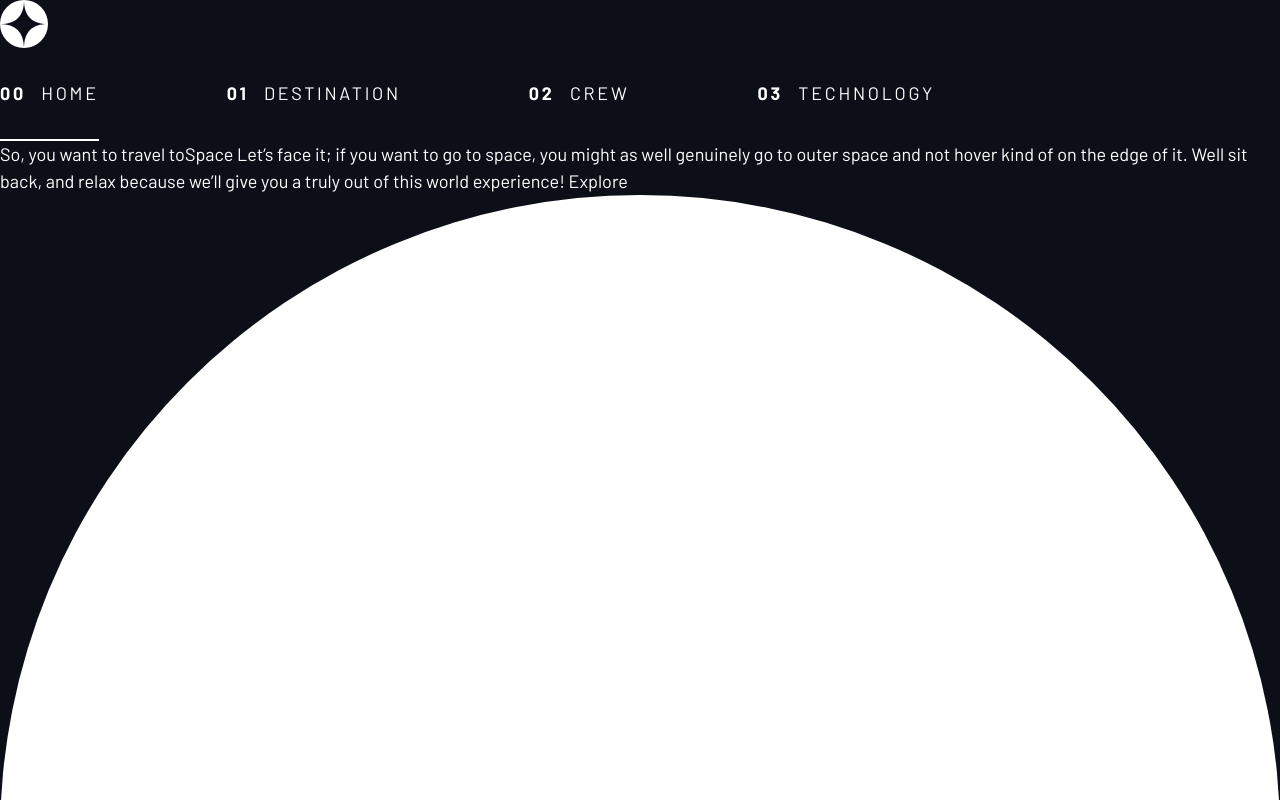
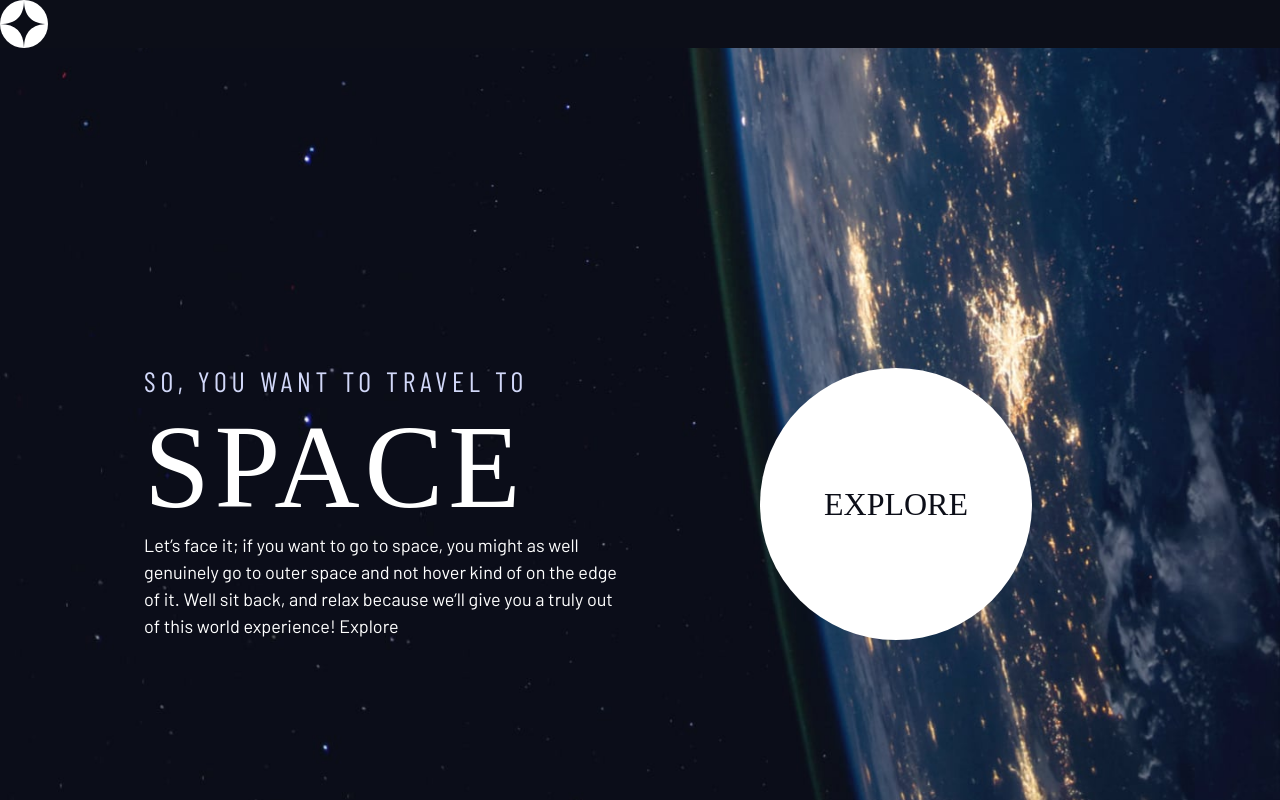
Before and after one commit to tatasadi/space-tourism, a React (Vite) app: page / in a window 1280 px wide. Shown: the top 800 px of the page. Built offline with nearby package versions, Linux system fonts and the light colour scheme; a web font is replaced by a local one.

Commit message:
finish homepage

```diff
--- a/src/components/Button.tsx
+++ b/src/components/Button.tsx
@@ -1,9 +1,6 @@
 export default function Button({ children }) {
   return (
-    <a
-      href="#"
-      className="large-button uppercase ff-serif fs-600 text-dark bg-white"
-    >
+    <a href="#" className="large-button uppercase ff-serif text-dark bg-white">
       {children}
     </a>
   )
--- a/src/components/Header.tsx
+++ b/src/components/Header.tsx
@@ -4,41 +4,50 @@ export default function Header() {
   const { pathname } = useLocation()
   console.log(location)
   return (
-    <header>
+    <header className="primary-header flex">
       <div>
-        <img src="/images/shared/logo.svg" />
+        <img
+          className="logo"
+          src="/images/shared/logo.svg"
+          alt="space tourism logo"
+        />
       </div>
-      <div></div>
-      <nav>
+      {/* <nav>
         <ul className="primary-navigation underline-indicators flex">
           <li className={pathname === "/" ? "active" : ""}>
-            <Link className="uppercase text-white letter-spacing-2" to="/">
+            <Link
+              className="ff-sans-cond uppercase text-white letter-spacing-2"
+              to="/"
+            >
               <span>00</span> Home
             </Link>
           </li>
           <li className={pathname === "/destination" ? "active" : ""}>
             <Link
-              className="uppercase text-white letter-spacing-2"
+              className="ff-sans-cond uppercase text-white letter-spacing-2"
               to="/destination"
             >
               <span>01</span> Destination
             </Link>
           </li>
           <li className={pathname === "/crew" ? "active" : ""}>
-            <Link className="uppercase text-white letter-spacing-2" to="/crew">
+            <Link
+              className="ff-sans-cond uppercase text-white letter-spacing-2"
+              to="/crew"
+            >
               <span>02</span> Crew
             </Link>
           </li>
           <li className={pathname === "/technology" ? "active" : ""}>
             <Link
-              className="uppercase text-white letter-spacing-2"
+              className="ff-sans-cond uppercase text-white letter-spacing-2"
               to="/technology"
             >
               <span>03</span> Technology
             </Link>
           </li>
         </ul>
-      </nav>
+      </nav> */}
     </header>
   )
 }
--- a/src/components/Layout.tsx
+++ b/src/components/Layout.tsx
@@ -5,9 +5,7 @@ export default function Layout() {
   return (
     <>
       <Header />
-      <main>
-        <Outlet />
-      </main>
+      <Outlet />
     </>
   )
 }
--- a/src/index.css
+++ b/src/index.css
@@ -9,12 +9,12 @@
   --clr-white: 0 0% 100%;
 
   /* font-sizes */
-  --fs-900: 9.375rem;
-  --fs-800: 6.25rem;
-  --fs-700: 3.5rem;
-  --fs-600: 2rem;
+  --fs-900: clamp(5rem, 8vw + 1rem, 9.375rem);
+  --fs-800: 3.5rem;
+  --fs-700: 1.5rem;
+  --fs-600: 1rem;
   --fs-500: 1.75rem;
-  --fs-400: 1.125rem;
+  --fs-400: 0.9375rem;
   --fs-300: 1rem;
   --fs-200: 0.875rem;
 
@@ -24,11 +24,30 @@
   --ff-sans-normal: "Barlow", sans-serif;
 }
 
-/* -------------- */
-/* Reset          */
-/* -------------- */
+@media (min-width: 35em) {
+  :root {
+    --fs-800: 5rem;
+    --fs-700: 2.5rem;
+    --fs-600: 1.5rem;
+    --fs-400: 1rem;
+  }
+}
 
-/* https://andy-bell.co.uk/a-more-modern-css-reset/ */
+@media (min-width: 45em) {
+  :root {
+    /* font-sizes */
+    --fs-800: 6.25rem;
+    --fs-700: 3.5rem;
+    --fs-600: 2rem;
+    --fs-400: 1.125rem;
+  }
+}
+
+/* ------------------- */
+/* Reset               */
+/* ------------------- */
+
+/* https://piccalil.li/blog/a-modern-css-reset/ */
 
 /* Box sizing */
 *,
@@ -67,17 +86,22 @@ body {
   color: hsl(var(--clr-white));
   background-color: hsl(var(--clr-dark));
   line-height: 1.5;
+}
+
+#root {
   min-height: 100vh;
+  display: grid;
+  grid-template-rows: min-content 1fr;
 }
 
 /* make images easier to work with */
 img,
-picture {
+picutre {
   max-width: 100%;
   display: block;
 }
 
-/* make forms elements easier to work with */
+/* make form elements easier to work with */
 input,
 button,
 textarea,
@@ -86,7 +110,6 @@ select {
 }
 
 /* remove animations for people who've turned them off */
-
 @media (prefers-reduced-motion: reduce) {
   *,
   *::before,
@@ -98,9 +121,9 @@ select {
   }
 }
 
-/* --------------- */
-/* Utility classes */
-/* --------------- */
+/* ------------------- */
+/* Utility classes     */
+/* ------------------- */
 
 /* general */
 
@@ -114,6 +137,10 @@ select {
   gap: var(--gap, 1rem);
 }
 
+.d-block {
+  display: block;
+}
+
 .flow > *:where(:not(:first-child)) {
   margin-top: var(--flow-space, 1rem);
 }
@@ -122,6 +149,41 @@ select {
   padding-inline: 2em;
   margin-inline: auto;
   max-width: 80rem;
+}
+
+.grid-container {
+  text-align: center;
+  display: grid;
+  place-items: center;
+  padding-inline: 1rem;
+}
+
+.grid-container * {
+  max-width: 50ch;
+}
+
+@media (min-width: 45em) {
+  .grid-container {
+    text-align: left;
+    column-gap: var(--container-gap, 2rem);
+    grid-template-columns: minmax(1rem, 1fr) repeat(2, minmax(0, 30rem)) minmax(
+        1rem,
+        1fr
+      );
+  }
+
+  .grid-container > *:first-child {
+    grid-column: 2;
+  }
+
+  .grid-container > *:last-child {
+    grid-column: 3;
+  }
+
+  .grid-container--home {
+    padding-bottom: max(6rem, 20vh);
+    align-items: end;
+  }
 }
 
 .sr-only {
@@ -141,11 +203,9 @@ select {
 .bg-dark {
   background-color: hsl(var(--clr-dark));
 }
-
 .bg-accent {
   background-color: hsl(var(--clr-light));
 }
-
 .bg-white {
   background-color: hsl(var(--clr-white));
 }
@@ -153,17 +213,11 @@ select {
 .text-dark {
   color: hsl(var(--clr-dark));
 }
-
 .text-accent {
   color: hsl(var(--clr-light));
 }
-
 .text-white {
   color: hsl(var(--clr-white));
-}
-
-.bg-accent-20 {
-  background-color: hsl(var(--clr-light) / 0.2);
 }
 
 /* typography */
@@ -238,27 +292,28 @@ select {
 }
 
 /* ------------------- */
-/* Components          */
+/* Compontents         */
 /* ------------------- */
 
 .large-button {
+  font-size: 2rem;
   position: relative;
-  display: grid;
+  z-index: 1;
+  display: inline-grid;
   place-items: center;
   padding: 0 2em;
   border-radius: 50%;
   aspect-ratio: 1;
   text-decoration: none;
-  z-index: 1;
 }
 
-.large-button:after {
+.large-button::after {
   content: "";
   position: absolute;
   z-index: -1;
   width: 100%;
   height: 100%;
-  background-color: hsl(var(--clr-white) / 0.15);
+  background: hsl(var(--clr-white) / 0.1);
   border-radius: 50%;
   opacity: 0;
   transition: opacity 500ms linear, transform 750ms ease-in-out;
@@ -266,8 +321,8 @@ select {
 
 .large-button:hover::after,
 .large-button:focus::after {
+  opacity: 1;
   transform: scale(1.5);
-  opacity: 1;
 }
 
 .primary-navigation {
@@ -291,7 +346,7 @@ select {
   cursor: pointer;
   padding: var(--underline-gap, 1rem) 0;
   border: 0;
-  border-bottom: 0.187rem solid hsl(var(--clr-white) / 0);
+  border-bottom: 0.2rem solid hsl(var(--clr-white) / 0);
 }
 
 .underline-indicators > *:hover,
@@ -301,8 +356,8 @@ select {
 
 .underline-indicators > .active,
 .underline-indicators > [aria-selected="true"] {
-  color: hsl(var(--clr-white));
-  border-color: hsl(var(--clr-white));
+  color: hsl(var(--clr-white) / 1);
+  border-color: hsl(var(--clr-white) / 1);
 }
 
 .tab-list {
@@ -313,8 +368,7 @@ select {
   cursor: pointer;
   border: 0;
   border-radius: 50%;
-  aspect-ratio: 1;
-  padding: 0.5rem;
+  padding: 0.5em;
   background-color: hsl(var(--clr-white) / 0.25);
 }
 
@@ -324,29 +378,35 @@ select {
 }
 
 .dot-indicators > [aria-selected="true"] {
-  background-color: hsl(var(--clr-white));
+  background-color: hsl(var(--clr-white) / 1);
 }
 
-.number-indicators > * {
-  cursor: pointer;
-  color: hsl(var(--clr-white));
-  background-color: hsl(var(--clr-dark));
-  border: 1px solid hsl(var(--clr-white) / 0.25);
-  border-radius: 50%;
-  padding: 1em;
-  aspect-ratio: 1;
-  display: flex;
-  align-items: center;
-  justify-content: center;
+/* ------------------------- */
+/* Page specific background  */
+/* ------------------------- */
+
+/* home */
+.page-content {
+  min-height: 100%;
+  display: grid;
+  grid-template-rows: 1fr;
+  background-position: bottom center;
+  background-size: cover;
 }
 
-.number-indicators > *:hover,
-.number-indicators > *:focus {
-  border-color: hsl(var(--clr-white));
+.home {
+  background-image: url(/images/home/background-home-mobile.jpg);
 }
 
-.number-indicators > [aria-selected="true"] {
-  color: hsl(var(--clr-dark));
-  border-color: hsl(var(--clr-white));
-  background-color: hsl(var(--clr-white));
+@media (min-width: 35em) {
+  .home {
+    background-position: center center;
+    background-image: url(/images/home/background-home-tablet.jpg);
+  }
 }
+
+@media (min-width: 45em) {
+  .home {
+    background-image: url(/images/home/background-home-desktop.jpg);
+  }
+}
--- a/src/pages/DesignSystem.tsx
+++ b/src/pages/DesignSystem.tsx
@@ -161,17 +161,26 @@ export default function DesignSystem() {
           <nav>
             <ul className="primary-navigation underline-indicators flex">
               <li className="active">
-                <a className="uppercase text-white letter-spacing-2" href="#">
+                <a
+                  className="ff-sans-cond uppercase text-white letter-spacing-2"
+                  href="#"
+                >
                   <span>00</span> Active
                 </a>
               </li>
               <li>
-                <a className="uppercase text-white letter-spacing-2" href="#">
+                <a
+                  className="ff-sans-cond uppercase text-white letter-spacing-2"
+                  href="#"
+                >
                   <span>01</span> Hovered
                 </a>
               </li>
               <li>
-                <a className="uppercase text-white letter-spacing-2" href="#">
+                <a
+                  className="ff-sans-cond uppercase text-white letter-spacing-2"
+                  href="#"
+                >
                   <span>02</span> Idle
                 </a>
               </li>
--- a/src/pages/Home.tsx
+++ b/src/pages/Home.tsx
@@ -2,19 +2,23 @@ import Button from "../components/Button"
 
 export default function Home() {
   return (
-    <div>
-      <div>
-        <p>
-          <span>So, you want to travel to</span>
-          <span>Space </span>
-          <span>
+    <div className="home page-content">
+      <div className="grid-container grid-container--home">
+        <div>
+          <h1 className="text-accent fs-500 ff-sans-cond uppercase letter-spacing-1">
+            So, you want to travel to
+            <span className="fs-900 ff-serif text-white d-block">Space</span>
+          </h1>
+          <p>
             Let’s face it; if you want to go to space, you might as well
             genuinely go to outer space and not hover kind of on the edge of it.
             Well sit back, and relax because we’ll give you a truly out of this
             world experience! Explore
-          </span>
-        </p>
-        <Button>Explore</Button>
+          </p>
+        </div>
+        <div>
+          <Button>Explore</Button>
+        </div>
       </div>
     </div>
   )
```
